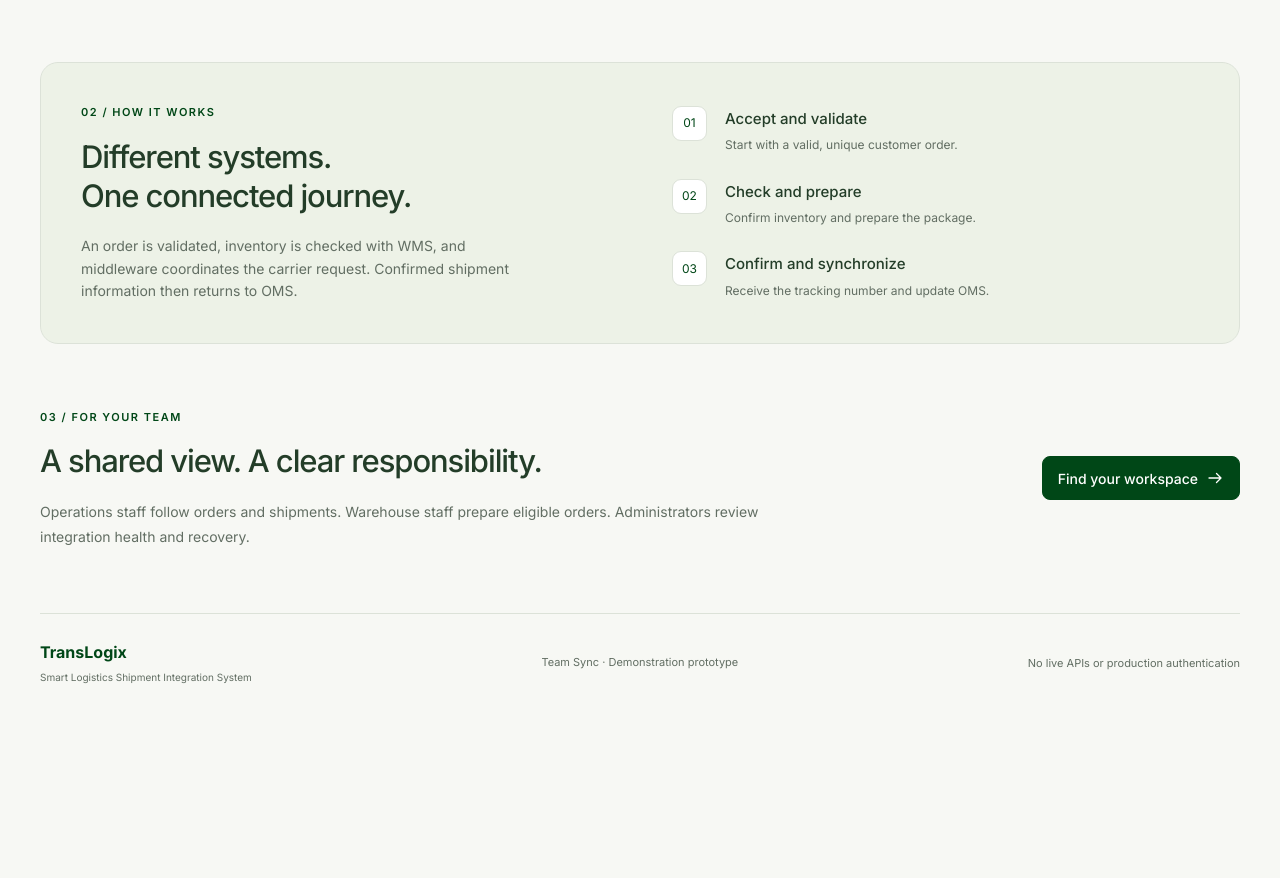
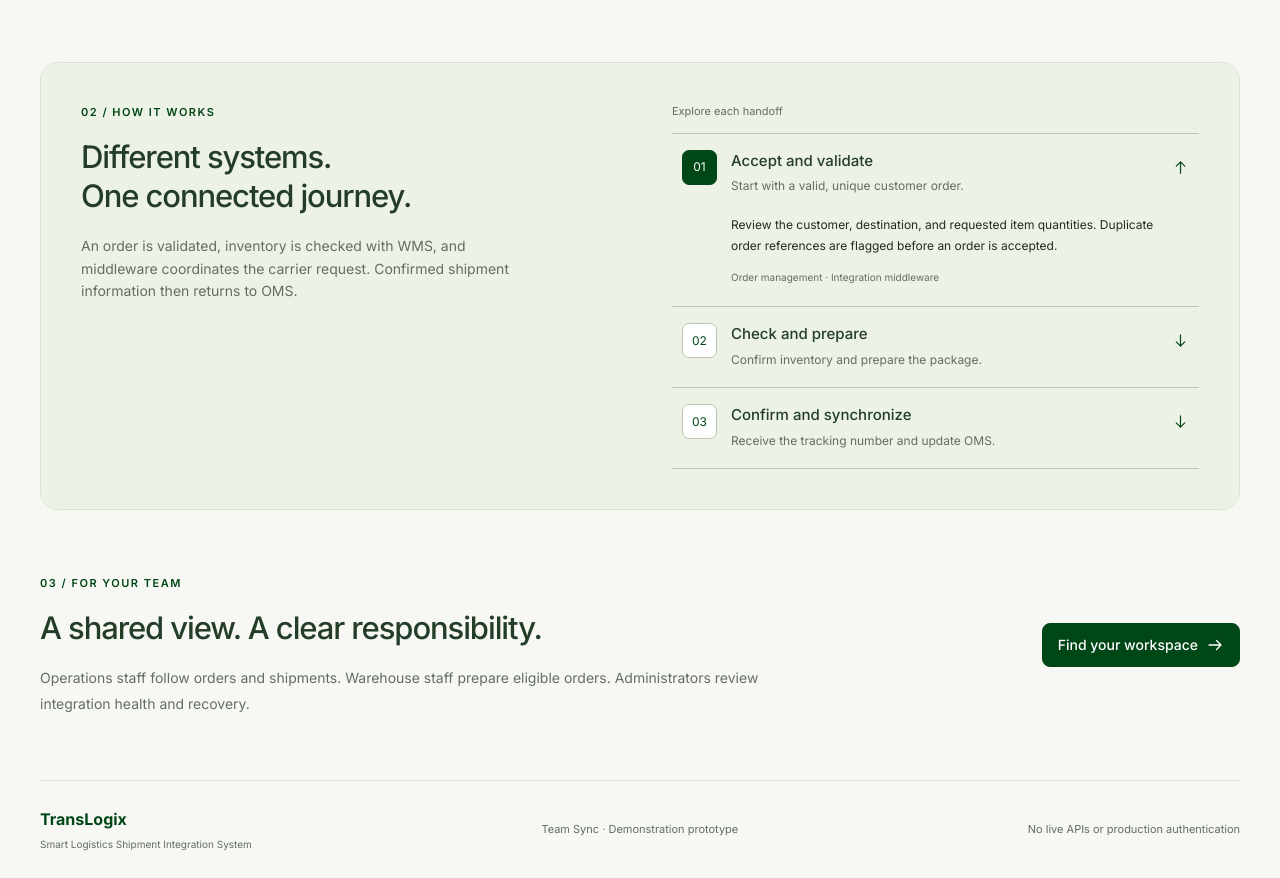
Before and after one commit to francinejace/SmartLogisticsOperationsPortal, a React (Vite) app: page / in a window 1280 px wide. Shown: the part 1373-2251 px from the top of the page. Before the commit the page ends 2084 px from the top, so only its background shows below. Built offline with nearby package versions, Linux system fonts and the light colour scheme.

Commit message:
feat(homepage): add expandable shipment workflow guide

```diff
--- a/src/PublicSite.tsx
+++ b/src/PublicSite.tsx
@@ -172,6 +172,80 @@ function LoginScreen({ onLogin }: { onLogin: (role: Role) => void }) {
         </div>
       </section>
     </main>
+  )
+}
+
+function WorkflowGuide() {
+  const [expanded, setExpanded] = useState<number | null>(0)
+  const stages = [
+    {
+      title: "Accept and validate",
+      summary: "Start with a valid, unique customer order.",
+      detail:
+        "Review the customer, destination, and requested item quantities. Duplicate order references are flagged before an order is accepted.",
+      owner: "Order management · Integration middleware",
+    },
+    {
+      title: "Check and prepare",
+      summary: "Confirm inventory and prepare the package.",
+      detail:
+        "Middleware checks inventory with WMS. Warehouse staff pick and pack eligible orders, then confirm the package details before a carrier request.",
+      owner: "Integration middleware · Warehouse",
+    },
+    {
+      title: "Confirm and synchronize",
+      summary: "Receive the tracking number and update OMS.",
+      detail:
+        "A confirmed carrier response supplies the shipment details. Middleware updates OMS. If that update fails, keep the confirmed shipment and retry synchronization.",
+      owner: "Carrier · Integration middleware · Order management",
+    },
+  ]
+  return (
+    <div className="workflow-guide">
+      <p className="workflow-guide-hint">Explore each handoff</p>
+      <ol aria-label="Shipment workflow stages">
+        {stages.map((stage, index) => {
+          const open = expanded === index
+          return (
+            <li key={stage.title} data-expanded={open}>
+              <h3>
+                <button
+                  type="button"
+                  id={`workflow-trigger-${index}`}
+                  aria-expanded={open}
+                  aria-controls={`workflow-panel-${index}`}
+                  onClick={() => setExpanded(open ? null : index)}
+                >
+                  <span className="workflow-step-number" aria-hidden="true">
+                    {String(index + 1).padStart(2, "0")}
+                  </span>
+                  <span className="workflow-step-label">
+                    <strong>{stage.title}</strong>
+                    <span>{stage.summary}</span>
+                  </span>
+                  <PublicIcon name="arrow" size={17} />
+                </button>
+              </h3>
+              <div
+                className="workflow-panel"
+                id={`workflow-panel-${index}`}
+                role="region"
+                aria-labelledby={`workflow-trigger-${index}`}
+                aria-hidden={!open}
+                inert={!open}
+              >
+                <div className="workflow-panel-clip">
+                  <div className="workflow-panel-content">
+                    <p>{stage.detail}</p>
+                    <small>{stage.owner}</small>
+                  </div>
+                </div>
+              </div>
+            </li>
+          )
+        })}
+      </ol>
+    </div>
   )
 }
 
@@ -386,29 +460,7 @@ export default function PublicSite({
                   information then returns to OMS.
                 </p>
               </div>
-              <ol>
-                <li>
-                  <span>01</span>
-                  <div>
-                    <strong>Accept and validate</strong>
-                    <p>Start with a valid, unique customer order.</p>
-                  </div>
-                </li>
-                <li>
-                  <span>02</span>
-                  <div>
-                    <strong>Check and prepare</strong>
-                    <p>Confirm inventory and prepare the package.</p>
-                  </div>
-                </li>
-                <li>
-                  <span>03</span>
-                  <div>
-                    <strong>Confirm and synchronize</strong>
-                    <p>Receive the tracking number and update OMS.</p>
-                  </div>
-                </li>
-              </ol>
+              <WorkflowGuide />
             </section>
             <section
               className="public-team-section public-section"
--- a/src/public-site.css
+++ b/src/public-site.css
@@ -90,11 +90,32 @@
   .public-feature-card:nth-child(2) { background: var(--surface-sage); }
   .public-workflow-banner { border: 1px solid var(--border); border-radius: 18px; background: var(--surface-sage); padding: 40px; display: grid; grid-template-columns: minmax(0, 1fr) minmax(0, 1fr); gap: 64px; }
   .public-workflow-banner > div > p { max-width: 450px; color: var(--muted); font-size: 14px; margin: 20px 0 0; }
-  .public-workflow-banner ol { list-style: none; padding: 0; margin: 0; display: flex; flex-direction: column; justify-content: center; gap: 24px; }
-  .public-workflow-banner li { display: flex; align-items: flex-start; gap: 18px; }
-  .public-workflow-banner li > span { width: 35px; height: 35px; display: grid; place-items: center; background: var(--surface); border: 1px solid var(--border); border-radius: 9px; font-size: 12px; color: var(--accent); flex-shrink: 0; }
-  .public-workflow-banner strong { font-weight: 500; font-size: 15px; color: var(--heading); }
-  .public-workflow-banner li p { color: var(--muted); font-size: 12px; margin: 5px 0 0; }
+  .workflow-guide { min-width: 0; }
+  .workflow-guide > .workflow-guide-hint { color: var(--muted); font-size: 11px; margin: 0 0 12px; }
+  .workflow-guide ol { list-style: none; padding: 0; margin: 0; border-top: 1px solid var(--border-strong); }
+  .workflow-guide li { border-bottom: 1px solid var(--border-strong); }
+  .workflow-guide h3 { margin: 0; }
+  .workflow-guide button { display: flex; align-items: flex-start; gap: 14px; width: 100%; min-height: 80px; padding: 16px 10px; border: 0; background: transparent; text-align: left; color: var(--accent); border-radius: 6px; }
+  .workflow-guide button:hover, .workflow-guide button:focus-visible { background: var(--hover); }
+  .workflow-guide button > svg { margin: 9px 0 0 auto; transform: rotate(90deg); }
+  .workflow-guide button[aria-expanded="true"] > svg { transform: rotate(-90deg); }
+  .workflow-step-number { width: 35px; height: 35px; display: grid; place-items: center; background: var(--surface); border: 1px solid var(--border-strong); border-radius: 7px; font-size: 12px; color: var(--accent); flex-shrink: 0; }
+  .workflow-guide li[data-expanded="true"] .workflow-step-number { background: var(--action); border-color: var(--action); color: var(--action-text); }
+  .workflow-step-label { display: block; min-width: 0; }
+  .workflow-step-label strong { display: block; font-weight: 500; font-size: 15px; color: var(--heading); line-height: 1.5; }
+  .workflow-step-label > span { display: block; color: var(--muted); font-size: 12px; line-height: 1.6; margin-top: 4px; }
+  .workflow-panel { display: grid; grid-template-rows: 0fr; visibility: hidden; }
+  .workflow-guide li[data-expanded="true"] .workflow-panel { grid-template-rows: 1fr; visibility: visible; }
+  .workflow-panel-clip { min-height: 0; overflow: hidden; }
+  .workflow-panel-content { padding: 0 14px 20px 59px; }
+  .workflow-panel-content p { margin: 0; color: var(--text); font-size: 12px; line-height: 1.8; }
+  .workflow-panel-content small { display: block; margin-top: 12px; color: var(--muted); font-size: 10px; line-height: 1.7; }
+  @media (prefers-reduced-motion: no-preference) {
+    .workflow-panel { transition: grid-template-rows 200ms var(--motion-ease), visibility 200ms; }
+    .workflow-guide button { transition: background-color var(--motion-fast) ease; }
+    .workflow-guide button > svg { transition: transform 200ms var(--motion-ease); }
+    .workflow-step-number { transition: background-color var(--motion-fast) ease, color var(--motion-fast) ease; }
+  }
   .public-team-section { display: flex; justify-content: space-between; align-items: center; gap: 40px; }
   .public-team-section p { max-width: 720px; font-size: 14px; line-height: 1.8; color: var(--muted); margin: 18px 0 0; }
   .public-team-section > .button { flex-shrink: 0; }
```
